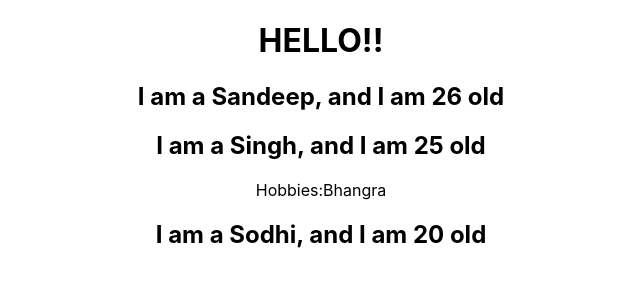
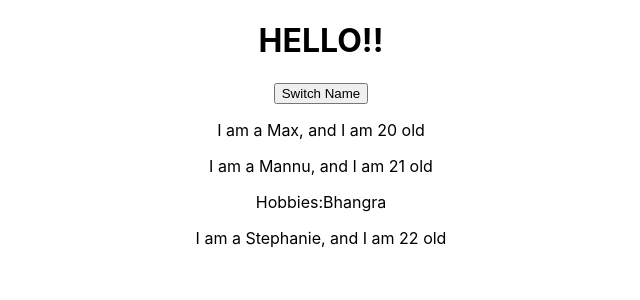
Before and after one commit to sandeepsodhi/reactproj, a React (Create React App) app: page / in a window 1280 px wide. Shown: the top 300 px of the page, without its empty margins (319-959 px from the left). Built offline with nearby package versions, Linux system fonts and the light colour scheme.

Commit message:
manipulating state on binding

```diff
--- a/src/App.js
+++ b/src/App.js
@@ -5,13 +5,52 @@ import Person from './Person/Person'; //when importing this person we must make
 //we can have only one root element in a componnet
 
 class App extends Component{
+
+  //props are passed from outside
+  //states are managed from inside a component, state is an reserved word for javascript object
+
+  state = {
+    persons: [
+      { name: 'Max', age: 20 },
+      { name: 'Mannu', age: 21 },
+      { name: 'Stephanie', age: 22 }
+    ],
+    otherState: 'some other value'
+  }
+
+  //name it like handler as good practice to show that it not a active function but an event handle
+  swtichNameHandler = () => {
+    console.log('was clicked');
+    //DON'T DO THIS this.state.persons[0].name = 'Max'; //never try mutate object like this.
+    //we have a set state method in component class. Set state merges with its existing state
+
+    this.setState({
+        persons: [
+          { name : 'Maximilian', age : 28 },
+          { name : 'Mannu', age : 21 },
+          { name : 'Stephanie', age: 23 }
+        ]
+    })
+
+
+  }
+
   render() {
       return(
         <div className="App" >
           <h1>HELLO!! </h1>
-          <Person name='Sandeep' age= '26'/>
-          <Person name='Singh' age='25'>Hobbies:Bhangra</Person>
-          <Person name='Sodhi' age='20'/>
+          {/* if we are specifying event onClick event as with parenthis in function name then it will immediately call the function as soon as the react loads the dom {this.swtichNameHandler()} */}
+           <button onClick={this.swtichNameHandler}>Switch Name</button>
+          <Person
+            name={this.state.persons[0].name}
+            age = {this.state.persons[0].age}/>
+          <Person
+            name={this.state.persons[1].name}
+            age={this.state.persons[1].age}
+            click = {this.swtichNameHandler} >Hobbies:Bhangra</Person>
+          <Person
+            name={this.state.persons[2].name}
+            age={this.state.persons[2].age}/>
         </div>
       );
     }
--- a/src/Person/Person.js
+++ b/src/Person/Person.js
@@ -4,11 +4,13 @@
 //cont->not planing to change this function, person->functionName, () -> parameterList for function
 //prop is the default parameter which have all the parameter in it as property from component creation
 const person = (prop) => {
+
     //if we want to insert some javascript variables inside jsx then we need to insert them in single curly braces.
     //children refers to any element within opening and closing tag of our element, it even refers to the plain text
+
     return (
         <div>
-            <h2>I am a {prop.name}, and I am  {prop.age} old</h2>
+            <p onClick={prop.click}> I am a {prop.name}, and I am  {prop.age} old</p>
             <p>{prop.children}</p>
         </div>
     );
```
Also changed, not shown: 1 other file (tests, documents, lock files or other folders).
